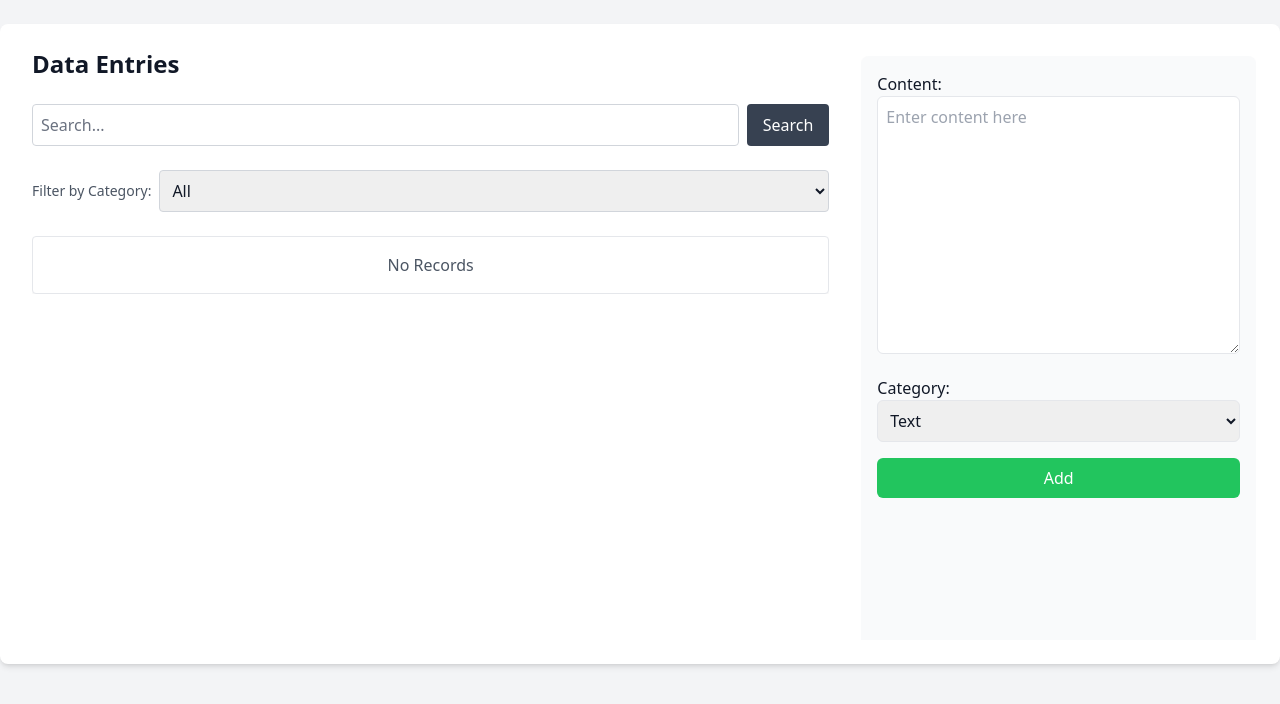
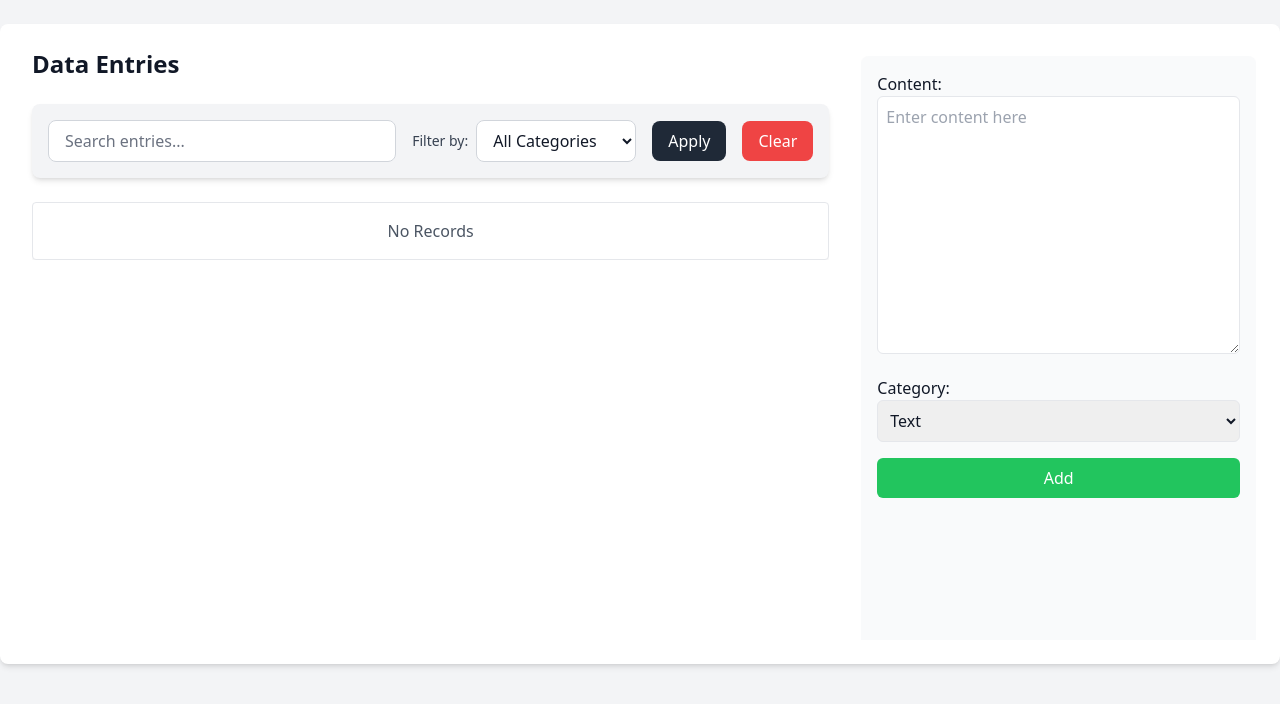
Before and after one commit to Direwen/data-submission-portal, a Django app: template entry_portal/templates/index.html in a window 1280 px wide. Shown: the part 60-764 px from the top of the page. Run offline with Django 5.2, Linux system fonts and the light colour scheme; the template is opened without the code that fills it: values that come from a table or form of the project are taken from there, others are empty; some libraries are stand-ins or nearby versions.

Commit message:
Modified search and filter operations to show combined results while refactoring

```diff
--- a/entry_portal/templates/index.html
+++ b/entry_portal/templates/index.html
@@ -6,46 +6,52 @@
     <div class="lg:col-span-2 px-2 space-y-6 flex flex-col h-full overflow-y-scroll">
         <h2 class="text-2xl font-semibold text-gray-900 flex-shrink-0">Data Entries</h2>
 
-        <div class="flex space-x-2 flex-shrink-0">
-            <form method="get"
-                  hx-get="{% url 'data-entry-list' %}"
-                  hx-target="#entry-list"
-                  hx-swap="innerHTML"
-                  class="flex w-full space-x-2">
+        <form id="filter-form"
+              hx-get="{% url 'data-entry-list' %}"
+              hx-target="#entry-list"
+              hx-swap="innerHTML"
+              class="flex flex-col sm:flex-row sm:items-center sm:space-x-4 space-y-4 sm:space-y-0 p-4 bg-gray-100 rounded-lg shadow-md">
+            <!-- Search Input -->
+            <div class="flex-1">
                 <input type="text"
                        name="search"
                        id="search"
-                       value="{{ search_input }}"
-                       class="border border-gray-300 p-2 rounded w-full focus:outline-none focus:ring-2 focus:ring-gray-500 text-gray-900 placeholder-gray-500"
-                       placeholder="Search...">
-                <button type="submit"
-                        class="bg-gray-700 text-white px-4 py-2 rounded hover:bg-gray-800 transition-colors">
-                    Search
-                </button>
-            </form>
-        </div>
+                       value="{{ search_input|default:'' }}"
+                       class="w-full px-4 py-2 text-gray-900 placeholder-gray-500 border border-gray-300 rounded-lg focus:outline-none focus:ring-2 focus:ring-blue-500"
+                       placeholder="Search entries...">
+            </div>
 
-        <div class="flex items-center space-x-2 flex-shrink-0">
-            <form method="get"
-                  hx-get="{% url 'data-entry-list' %}"
-                  hx-target="#entry-list"
-                  hx-swap="innerHTML"
-                  class="flex items-center w-full space-x-2">
-                <label for="category" class="text-sm text-gray-600 whitespace-nowrap">Filter by Category:</label>
+            <!-- Category Filter -->
+            <div class="flex items-center space-x-2">
+                <label for="category" class="text-sm font-medium text-gray-700 whitespace-nowrap">Filter by:</label>
                 <select name="category"
                         id="category"
-                        onchange="this.form.requestSubmit()"
-                        class="border border-gray-300 p-2 rounded w-full focus:outline-none focus:ring-2 focus:ring-gray-500 text-gray-900">
-                    <option value="">All</option>
+                        class="w-full sm:w-40 px-3 py-2 text-gray-900 bg-white border border-gray-300 rounded-lg focus:outline-none focus:ring-2 focus:ring-blue-500">
+                    <option value="">All Categories</option>
                     {% for value, label in categories %}
                         <option value="{{ value }}" {% if selected_category == value %}selected{% endif %}>{{ label }}</option>
                     {% endfor %}
                 </select>
-            </form>
-        </div>
+            </div>
+
+            <!-- Apply Button -->
+            <button type="submit"
+                    class="bg-gray-800 text-white px-4 py-2 rounded-lg hover:bg-gray-700 transition duration-200">
+                Apply
+            </button>
+
+            <!-- Clear Button -->
+            <button type="button"
+                    hx-get="{% url 'data-entry-list' %}"
+                    hx-target="#entry-list"
+                    hx-swap="innerHTML"
+                    hx-on::after-request="this.closest('form').reset()"
+                    class="bg-red-500 text-white px-4 py-2 rounded-lg hover:bg-red-600 transition duration-200">
+                Clear
+            </button>
+        </form>
 
         {% include 'partials/entries_list.html' %}
-
     </div>
 
     <!-- Right Side -->
@@ -66,9 +72,8 @@
               hx-post="{% url 'create-entry' %}"
               hx-target="#entry-list"
               hx-swap="innerHTML"
-              hx-target-2="#category-counts"
-              hx-swap-2="innerHTML"
               hx-vals='{"page": "{{ page_obj.number|default:1 }}"}'
+              hx-on::after-request="this.reset()"
               class="bg-gray-50 p-4 rounded-lg shadow-sm h-full flex flex-col">
             {% csrf_token %}
             <div class="space-y-4 flex-grow text-gray-900">
--- a/entry_portal/templates/partials/entries_list.html
+++ b/entry_portal/templates/partials/entries_list.html
@@ -26,7 +26,7 @@
                               hx-post="{% url 'toggle-review' entry.pk %}"
                               hx-target="#entry-list"
                               hx-swap="innerHTML"
-                              hx-vals='{"page": "{{ page_obj.number|default:1 }}"}'
+                              hx-vals='{"page": "{{ page_obj.number|default:1 }}", "search": "{{ search_input|default:''|escapejs }}", "category": "{{ selected_category|default:''|escapejs }}"}'
                               class="flex items-center">
                             {% csrf_token %}
                             <input type="hidden" name="is_reviewed" value="{% if entry.is_reviewed %}0{% else %}1{% endif %}">
@@ -37,6 +37,7 @@
                         </form>
                         <span class="text-xs text-gray-500">Created: {{ entry.created_at|date:"M d, Y" }}</span>
                     </div>
+                    {% comment %} EDIT BUTTON & DELETE BUTTON {% endcomment %}
                     <div class="space-x-2 flex-shrink-0">
                         <a href="{% url 'edit-entry' entry.pk %}"
                            class="inline-flex items-center px-2 py-1 text-sm font-medium text-white bg-green-500 rounded-md hover:bg-green-600 transition-colors">
```
Also changed, not shown: entry_portal/views.py (+66 -21 lines).
